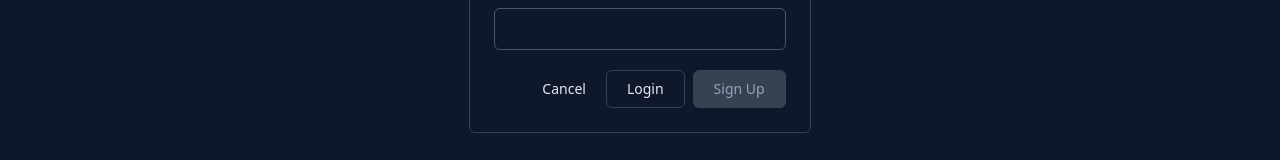
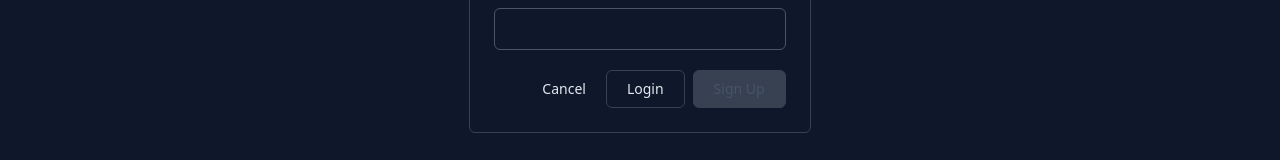
Before and after one commit to AmaduKamara/job-task-board, a React (Create React App) app: page /signup in a window 1280 px wide. Shown: the part 498-658 px from the top of the page. Built offline with nearby package versions, Linux system fonts and the light colour scheme.

Commit message:
Add signup function and store user to localstorage

```diff
--- a/src/pages/Signup.jsx
+++ b/src/pages/Signup.jsx
@@ -1,9 +1,41 @@
-import { Link } from "react-router-dom";
+import { useState } from "react";
+import { Link, useNavigate } from "react-router-dom";
 
 const Signup = () => {
+  const [email, setEmail] = useState("");
+  const [password, setPassword] = useState("");
+  const [confirmPassword, setConfirmPassword] = useState("");
+  const [error, setError] = useState("");
+
+  const navigate = useNavigate();
+
   const handleSubmit = (e) => {
     e.preventDefault();
+
+    if (!email || !password || !confirmPassword) {
+      setError("Please fill in all fields");
+      return;
+    }
+
+    if (password !== confirmPassword) {
+      setError("Passwords do not match");
+      return;
+    }
+
+    const newUser = {
+      email,
+      password
+    };
+
+    localStorage.setItem("user", JSON.stringify(newUser));
+
+    setEmail("");
+    setPassword("");
+    setConfirmPassword("");
+
+    navigate("/login");
   };
+
   return (
     <div className="flex justify-center items-center h-screen">
       <div className="w-1/3 border border-gray-700 rounded-md p-6 text-slate-400">
@@ -19,6 +51,8 @@ const Signup = () => {
             type="email"
             id="email"
             className="bg-transparent border border-gray-600 rounded-md py-2 px-4 w-full mb-5"
+            value={email}
+            onChange={(e) => setEmail(e.target.value)}
           />
           <label
             className="block mb-2 text-slate-300 text-sm"
@@ -30,6 +64,8 @@ const Signup = () => {
             type="password"
             id="password"
             className="bg-transparent border border-gray-600 rounded-md py-2 px-4 w-full mb-5"
+            value={password}
+            onChange={(e) => setPassword(e.target.value)}
           />
           <label
             className="block mb-2 text-slate-300 text-sm"
@@ -41,7 +77,10 @@ const Signup = () => {
             type="password"
             id="confirmPassword"
             className="bg-transparent border border-gray-600 rounded-md py-2 px-4 w-full mb-5"
+            value={confirmPassword}
+            onChange={(e) => setConfirmPassword(e.target.value)}
           />
+          {error && <p className="py-2 mb-3 text-sm text-red-300">{error}</p>}
           <div className="flex justify-end items-center">
             <Link to="/" className="px-5 text-slate-200 text-sm">
               Cancel
@@ -53,8 +92,18 @@ const Signup = () => {
               Login
             </Link>
             <button
-              disabled
-              className="bg-gray-700 border py-2 px-5 border-gray-700 rounded-md text-sm"
+              disabled={
+                (!email && !password && !confirmPassword) ||
+                password !== confirmPassword
+              }
+              className={`${
+                !email ||
+                !password ||
+                !confirmPassword ||
+                password !== confirmPassword
+                  ? "bg-gray-700  border py-2 px-5 border-gray-700 rounded-md text-sm text-slate-600"
+                  : "bg-slate-100 text-slate-800 border py-2 px-5 border-gray-700 rounded-md text-sm"
+              }`}
             >
               Sign Up
             </button>
```
